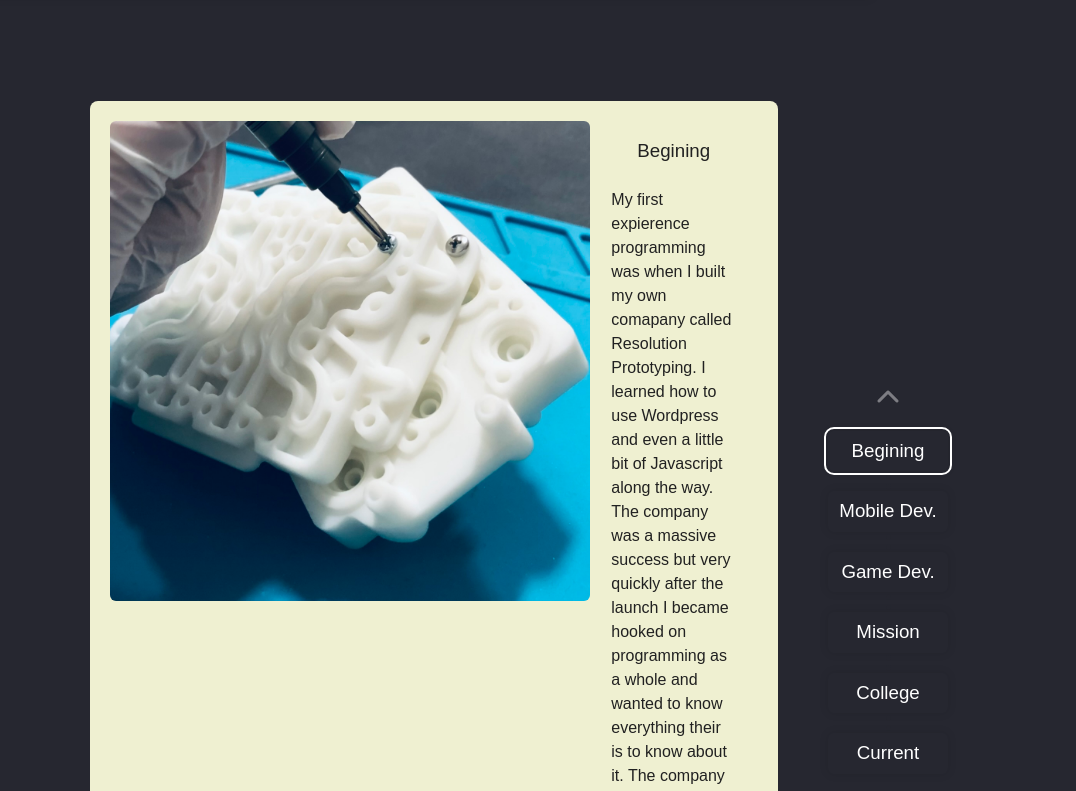
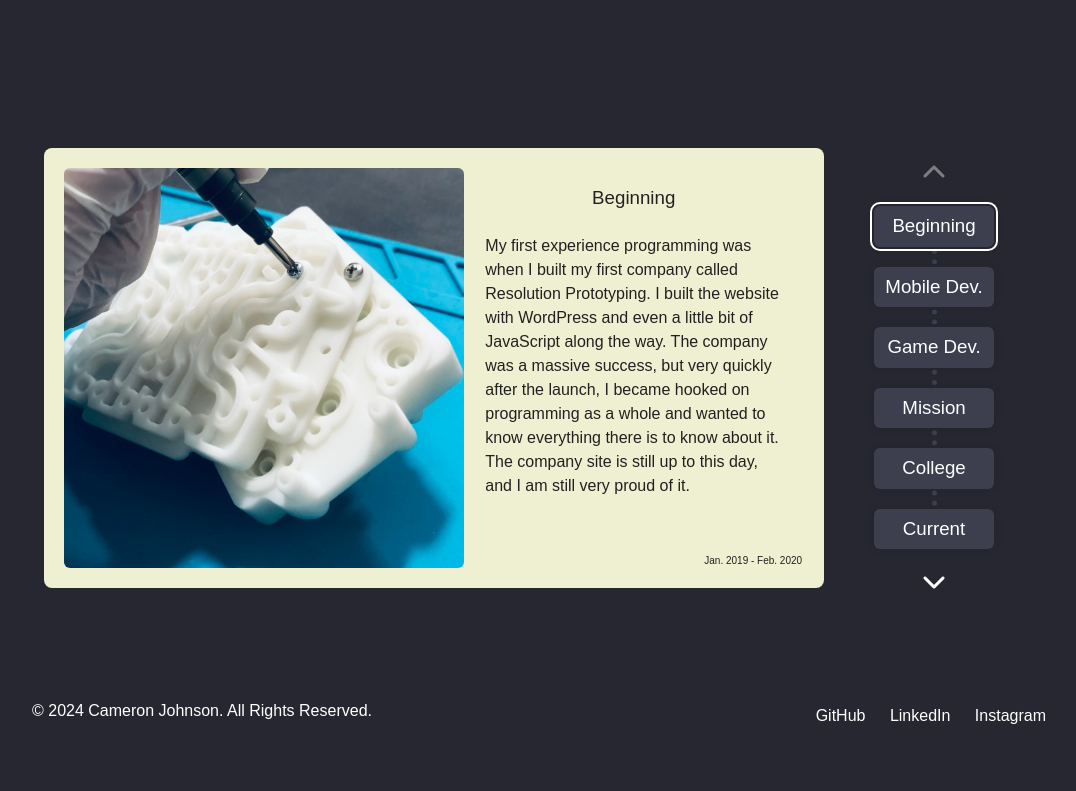
Before and after one commit to cameronrjohnson/my-website, a SvelteKit app: page /about in a window 1280 px wide. Shown: the part 429-1220 px from the top of the page, without its empty margins (96-1172 px from the left). After the commit the page ends 1177 px from the top, so only its background shows below. Built offline with nearby package versions, Linux system fonts and the light colour scheme.

Commit message:
Finished styling

```diff
--- a/src/lib/components/about/aboutMeHeader.svelte
+++ b/src/lib/components/about/aboutMeHeader.svelte
@@ -10,7 +10,6 @@
     `${base}/images/me-photos/Kids_Square.jpeg`,
     `${base}/images/me-photos/Snow_Square.jpeg`,
     `${base}/images/me-photos/Family_Square.jpeg`,
-    `${base}/images/me-photos/Dog_Square.jpeg`,
   ];
 </script>
 
@@ -29,7 +28,7 @@
     flex-direction: column;
     justify-content: center;
     background-color: #EFF0D1;
-    padding: 50px;
+    padding: 30px;
     box-shadow: 0 0 10px rgba(0, 0, 0, 0.1);
     border-radius: 8px;
     text-align: left;
--- a/src/lib/components/about/timeline.svelte
+++ b/src/lib/components/about/timeline.svelte
@@ -47,8 +47,8 @@
     }
 
     .image-container img {
-        height: 60vh;
-        width: 60vh;
+        height: 50vh;
+        width: 50vh;
         border-radius: 6px;
     }
 
@@ -60,7 +60,7 @@
         top: 0;
         bottom: 0;
         left: 49%;
-        border-left: 5px dotted #262730;
+        border-left: 5px dotted #3d3f4e;
         margin: auto;
     }
 
@@ -83,7 +83,7 @@
         color: white;
         padding: 10px;
         margin: 10px 0; /* Adjust margin */
-        background-color: #262730; /* Darker background color */
+        background-color: #3d3f4e; /* Darker background color */
         box-shadow: 0 0 10px rgba(0, 0, 0, 0.1);
         border-radius: 6px;
         position: relative;
@@ -116,7 +116,7 @@
     }
 
     .btn:hover {
-        background-color: #262730;
+        background-color: #3d3f4e;
     }
 
     .btn i {
@@ -125,8 +125,8 @@
 
     .event-details {
         padding: 20px;
-        max-width: 10vw;
-        min-width: 10vw;
+        max-width: 300px;
+        min-width: 300px;
     }
 
     .date {
--- a/src/routes/+page.svelte
+++ b/src/routes/+page.svelte
@@ -1,6 +1,6 @@
 <!-- src/lib/CentralContainer.svelte -->
 <script lang="ts">
-      import {base} from '$app/paths';
+  import { base } from '$app/paths';
 </script>
 
 <style>
@@ -31,9 +31,7 @@
     list-style: none;
     text-decoration: none;
     font-size: 1.2em;
-
   }
-
 </style>
 
 <div class="container">
--- a/src/routes/about/+page.svelte
+++ b/src/routes/about/+page.svelte
@@ -2,42 +2,60 @@
   import Timeline from '$lib/components/about/timeline.svelte';
   import AboutMe from '$lib/components/about/aboutMeHeader.svelte';
   import { base } from '$app/paths';
-  import { date } from 'yup';
 
   const events = [
     {
-      title: 'Begining',
-      message: 'My first expierence programming was when I built my own comapany called Resolution Prototyping. I learned how to use Wordpress and even a little bit of Javascript along the way. The company was a massive success but very quickly after the launch I became hooked on programming as a whole and wanted to know everything their is to know about it. The company site is still up to this day and I still am very proud of it but after dipping my toes into the world of software development I had to know more.',
+      title: 'Beginning',
+      message: `My first experience programming was when I built my first company called Resolution Prototyping.
+                I built the website with WordPress and even a little bit of JavaScript along the way.
+                The company was a massive success, but very quickly after the launch, I became hooked on programming
+                as a whole and wanted to know everything there is to know about it.
+                The company site is still up to this day, and I am still very proud of it.`,
       image: `${base}/images/timeline-photos/Res_Square.jpeg`,
       date: 'Jan. 2019 - Feb. 2020'
     },
     {
       title: 'Mobile Dev.',
-      message: 'Benaswap',
+      message: `After Resolution Prototyping, I began to experiment with mobile development and found that the Flutter
+                framework is very easy to pick up and a really powerful tool when it comes to creating the user interface. I continued
+                to learn more and more and created my first app using Flutter and Firebase as a database. The app was called Benaswap and
+                was used to help trade common goods in smaller communities during the pandemic.`,
       image: `${base}/images/timeline-photos/Flutter_Square.jpeg`,
       date: 'Feb. 2020 - Aug. 2020'
     },
     {
       title: 'Game Dev.',
-      message: 'Photo about video games',
+      message: `Benaswap helped me learn so much about programming but afterwards I got bored and started working on more complex
+                projects. I quickly became more interested in video games and released my very first game called Jungle Jumper on Google Play Store.
+                This was built with another plugin called Flame that works on top of Flutter. I then moved to the Unity game engine
+                and started learning C#.`,
       image: `${base}/images/timeline-photos/Unity_Square.jpeg`,
       date: 'Aug. 2020 - Nov. 2021'
     },
     {
       title: 'Mission',
-      message: 'Stuff about my mission',
+      message: `Shortly after I had graduated high school, I made the decision to go serve the wonderful people of Honduras as
+                a missionary for The Church Of Jesus Christ Of Latter-Day Saints. I was in various parts of Honduras for a total of 2 years.
+                From 6:30 in the morning until 10:30 at night I was studying the scriptures, serving, and teaching about the restored gospel
+                of Jesus Christ in the Spanish language.`,
       image: `${base}/images/timeline-photos/Mission_Square.JPG`,
       date: 'Nov. 2021 - Nov. 2023'
     },
     {
       title: 'College',
-      message: 'Stuff about my college.',
+      message: `I had learned a lot about working hard and what it means to serve others on my mission, but when the two years
+                were up, I knew I had to further my skills in software development. I chose to go to BYU-Idaho. Here in Idaho, I really hope
+                to learn what it means to be a software developer. Right now I am set to graduate in the fall of 2027 with a bachelor's degree
+                in computer science.`,
       image: `${base}/images/timeline-photos/Idaho_High_Square.jpeg`,
       date: 'Jan. 2024 - Current'
     },
     {
       title: 'Current',
-      message: 'Photo about finding a job.',
+      message: `Until I graduate, I plan on keeping myself busy with homework and some personal projects. Right now I am in the process
+                of going back to my old applications and updating all of the code and publishing it again on the App Store and Play Store. I also
+                am doing freelance work and am currently looking for a remote job as a software developer. If you have any questions about any of
+                this, please feel free to contact me through this website!`,
       image: `${base}/images/timeline-photos/Current_Square.jpeg`,
       date: 'Current'
     }
@@ -60,7 +78,6 @@
 <div class="main">
   <div class="about">
     <AboutMe />
-
   </div>
   <Timeline {events} />
 </div>
```
Lines whose indentation alone changed are shown as unchanged.
